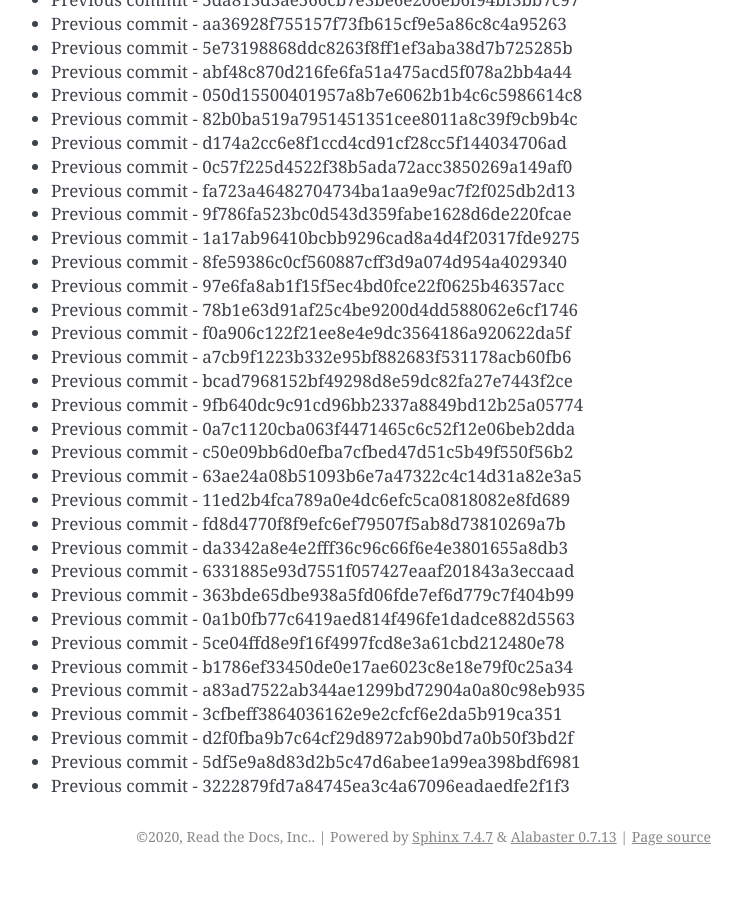
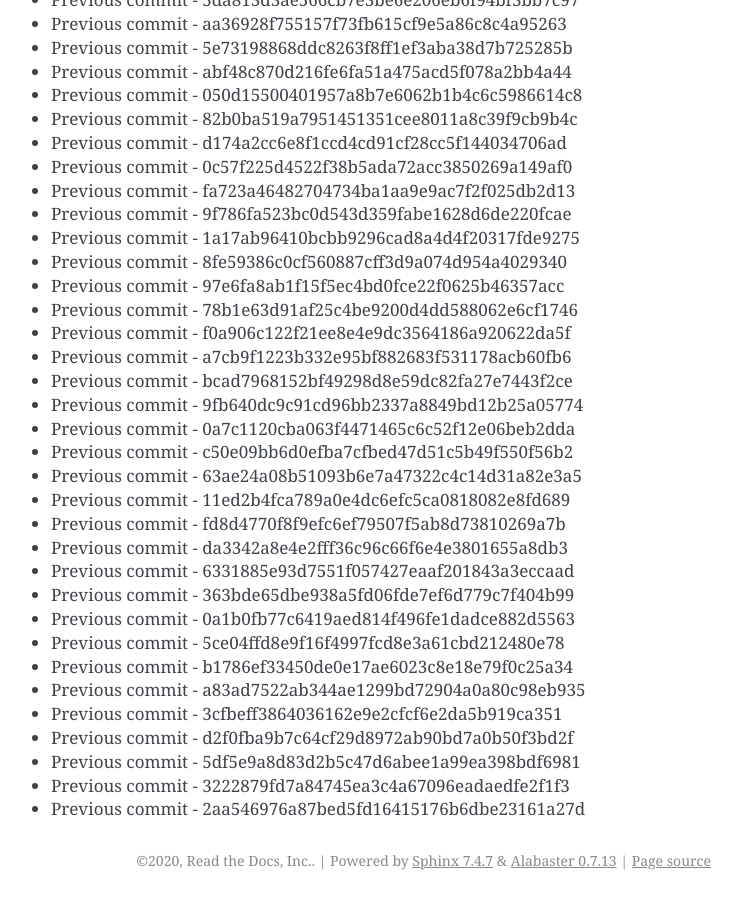
Before and after one commit to readthedocs/rtd-git-stresstest, a Sphinx documentation site: the page built from docs/updates.rst, in a window 1280 px wide and 900 px high, scrolled down 105076 px. Shown: the whole window, without its empty margins (399-1141 px from the left). Built offline with Sphinx 7.4.7, drawn with Linux system fonts in a browser that asks for light colours; before the commit the page ends 105952 px from its top, so only the background shows below that.

Commit message:
Generating commit from previous: 2aa546976a87bed5fd16415176b6dbe23161a27d

```diff
--- a/docs/updates.rst
+++ b/docs/updates.rst
@@ -4447,3 +4447,4 @@ It can be tested for any performance characteristics.
 * Previous commit - d2f0fba9b7c64cf29d8972ab90bd7a0b50f3bd2f
 * Previous commit - 5df5e9a8d83d2b5c47d6abee1a99ea398bdf6981
 * Previous commit - 3222879fd7a84745ea3c4a67096eadaedfe2f1f3
+* Previous commit - 2aa546976a87bed5fd16415176b6dbe23161a27d
```
